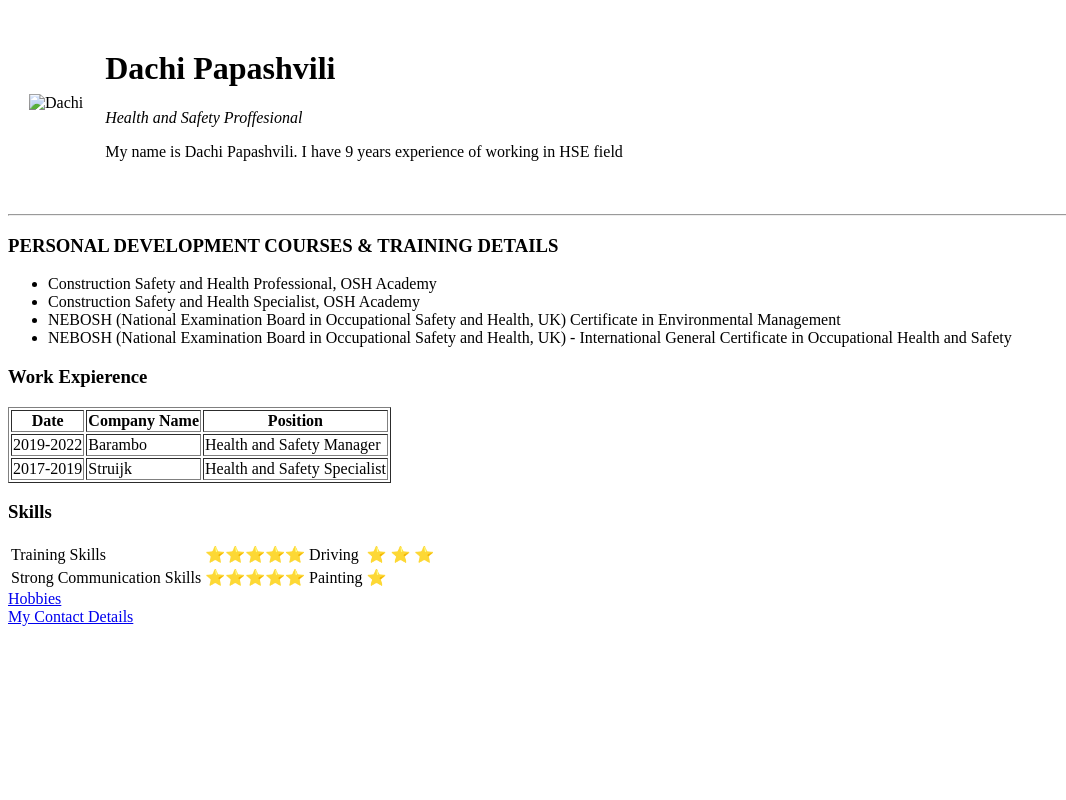
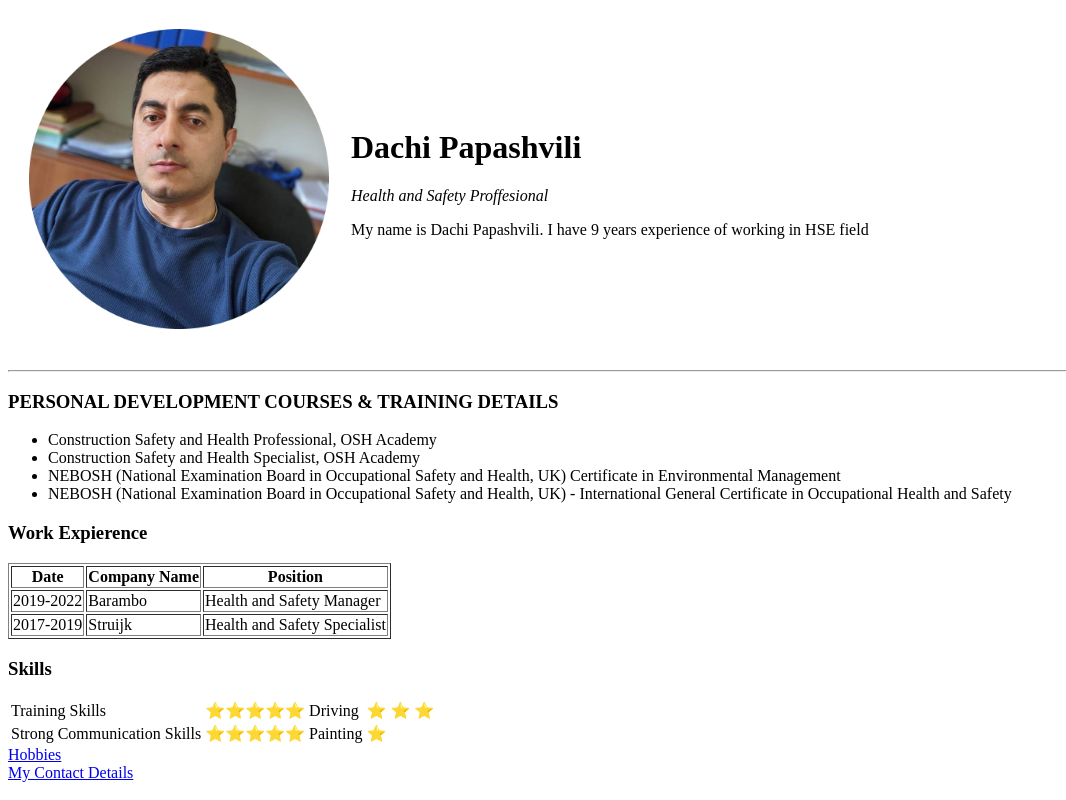
Before and after one commit to Dachi-Papashvili/CurriculumVitae, a plain HTML site: page index.html in a window 1280 px wide. Shown: the whole page, without its empty margins (0-1066 px from the left). Drawn offline with Linux system fonts and the light colour scheme; the site is published under a folder, as on GitHub Pages, so addresses that start at the root find nothing.

Commit message:
Update index.html

```diff
--- a/index.html
+++ b/index.html
@@ -9,7 +9,7 @@
 <table cellspacing="20">
     <tr>
         <td>
-            <img src="/FB_IMG_CROPPED.png" alt="Dachi" width="300" height="300">
+            <img src="FB_IMG_CROPPED.png" alt="Dachi" width="300" height="300">
         </td>
         <td>
             <h1>Dachi Papashvili</h1>
```
